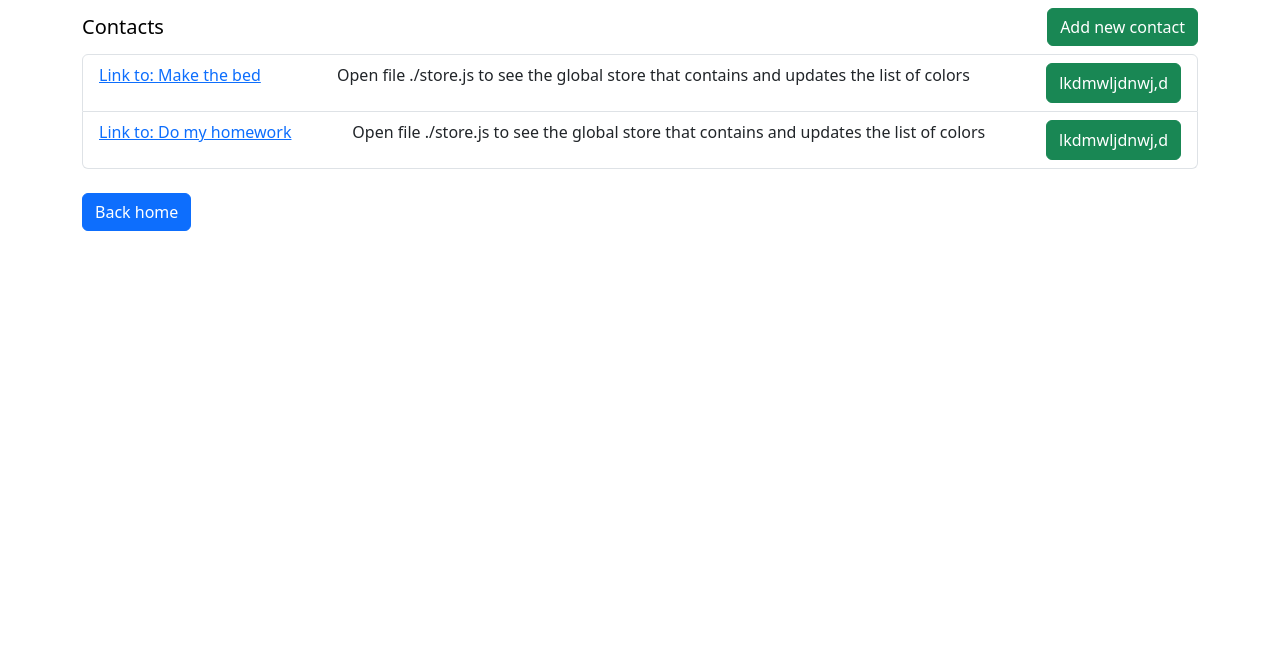
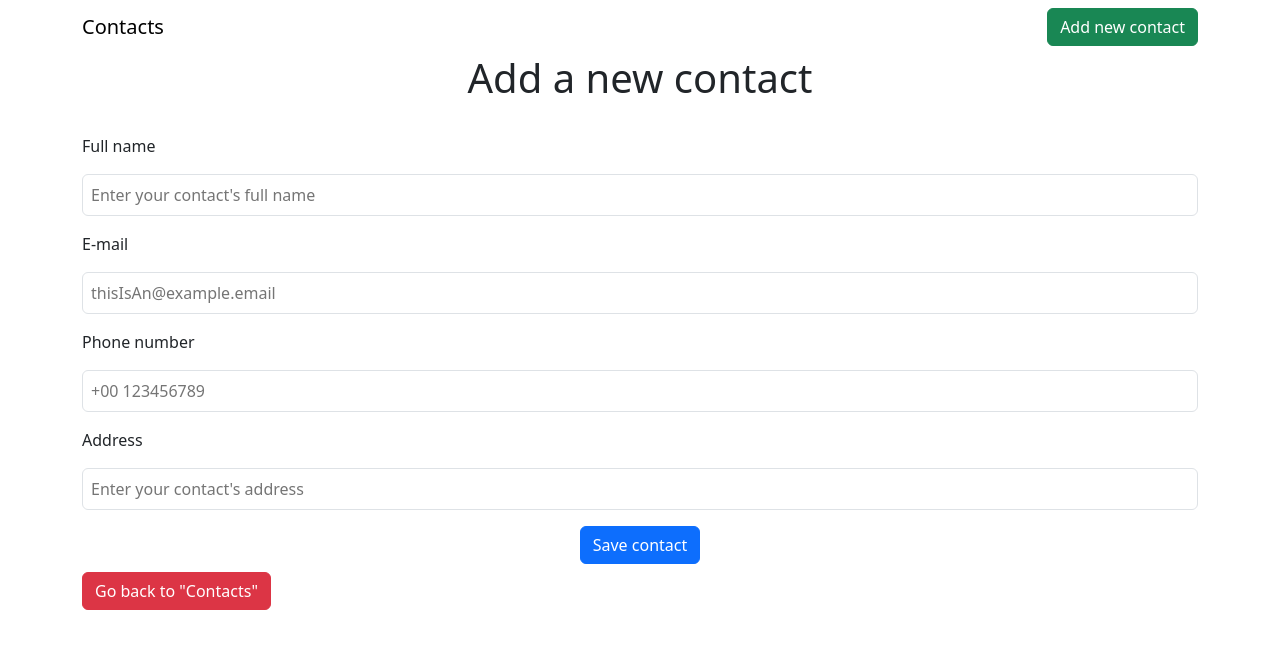
Before and after one commit to 4GeeksAcademy/lista-de-contactos-usando-react-y-context-laumoen, a React (Vite) app: page /demo in a window 1280 px wide. Shown: the top 648 px of the page. Built offline with nearby package versions, Linux system fonts and the light colour scheme.

Commit message:
third commit

```diff
--- a/src/pages/Demo.jsx
+++ b/src/pages/Demo.jsx
@@ -7,37 +7,44 @@ export const Demo = () => {
   const { store, dispatch } = useGlobalReducer()
 
   return (
+
     <div className="container">
-      <ul className="list-group">
-        {/* Map over the 'todos' array from the store and render each item as a list element */}
-        {store && store.todos?.map((item) => {
-          return (
-            <li
-              key={item.id}  // React key for list items.
-              className="list-group-item d-flex justify-content-between"
-              style={{ background: item.background }}>
 
-              {/* Link to the detail page of this todo. */}
-              <Link to={"/single/" + item.id}>Link to: {item.title} </Link>
+      <form>
 
-              <p>Open file ./store.js to see the global store that contains and updates the list of colors</p>
+      <h1 className="text-center">Add a new contact</h1>
 
-              <button className="btn btn-success"
-                onClick={() => dispatch({
-                  type: "add_task",
-                  payload: { id: item.id, color: '#ffa500' }
-                })}>
-                lkdmwljdnwj,d
-              </button>
-            </li>
-          );
-        })}
-      </ul>
       <br />
 
-      <Link to="/">
-        <button className="btn btn-primary">Back home</button>
-      </Link>
+      <p>Full name</p>
+      <input type="text" className="mb-3 w-100 border rounded p-2" placeholder="Enter your contact's full name"/>
+
+      <p>E-mail</p>
+      <input type="text" className="mb-3 w-100 border rounded p-2" placeholder="thisIsAn@example.email"/>
+
+      <p>Phone number</p>
+      <input type="text" className="mb-3 w-100 border rounded p-2" placeholder="+00 123456789"/>
+
+      <p>Address</p>
+      <input type="text" className="mb-3 w-100 border rounded p-2" placeholder="Enter your contact's address"/>
+
+      <br />
+
+      <div className="text-center">
+
+          <button className="btn btn-primary">Save contact</button>
+
+      </div>
+
+      </form>
+
+      <div>
+        <Link to="/">
+          <button className="btn btn-danger mt-2">Go back to "Contacts"</button>
+        </Link>
+      </div>
+
     </div>
+
   );
 };
--- a/src/pages/Home.jsx
+++ b/src/pages/Home.jsx
@@ -24,7 +24,7 @@ export const Home = () => {
             			<li class="nav-item">
                 			<a href="#" class="nav-link active text-dark link-dark"><i class="fa-solid fa-pencil"></i></a>
             			</li>
-            			<li class="nav-item">
+            			<li class="nav-item" onClick={() => deleteContact(contact.id)}>
                 			<a href="#" class="nav-link text-dark link-dark"><i class="fa-solid fa-trash-can"></i></a>
             			</li>
         			</ul>
```
